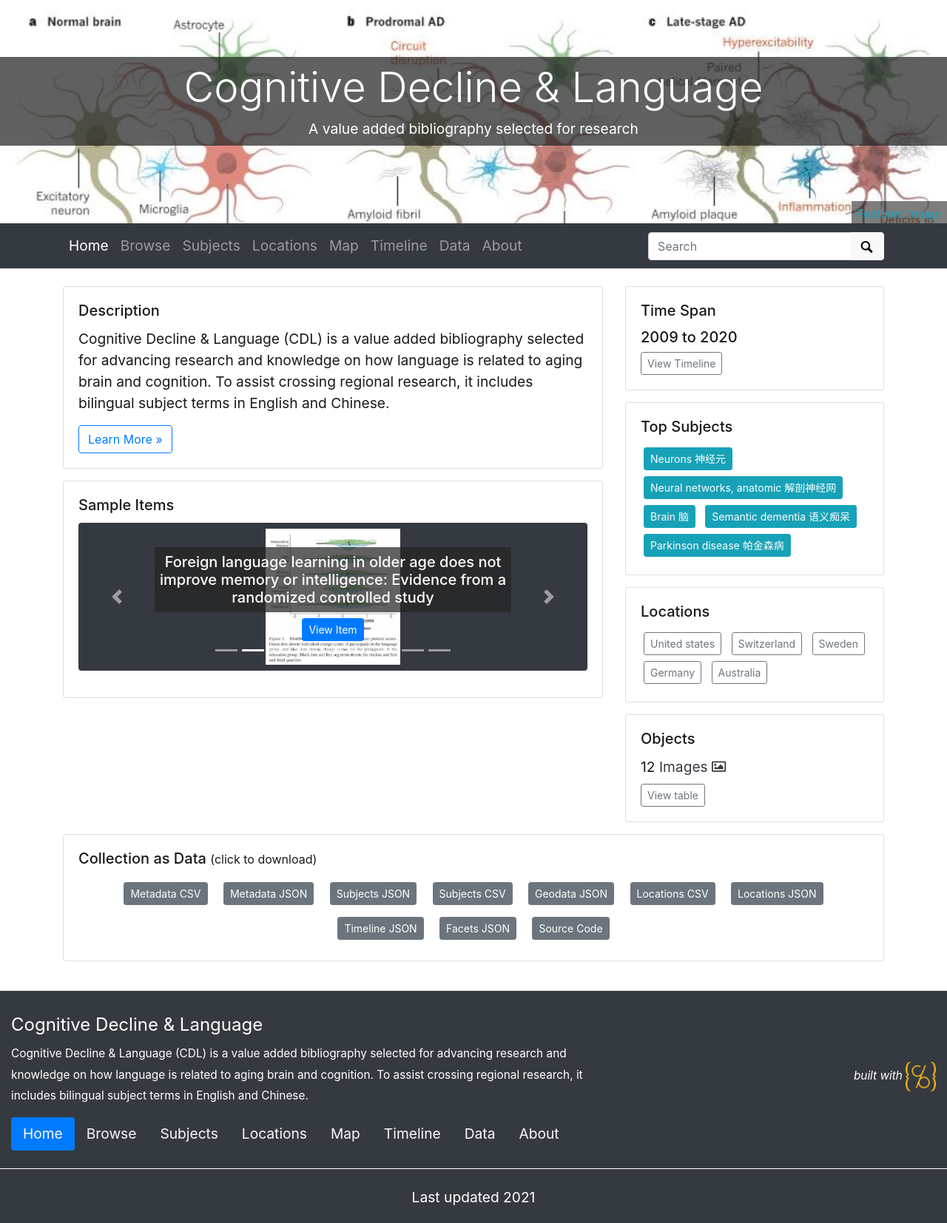
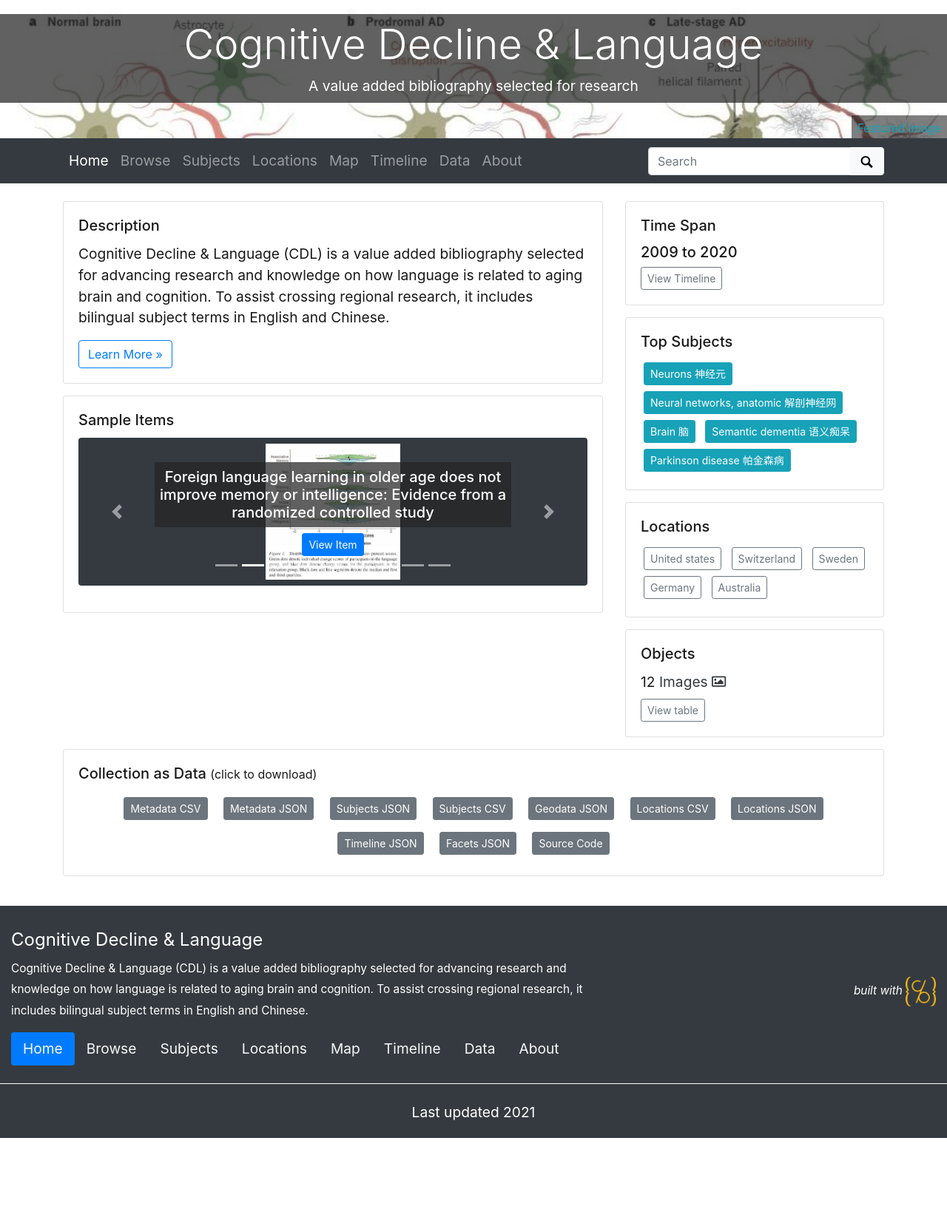
Before and after one commit to archivesw/cogfigcollection, a Jekyll site: the page built from index.md, in a window 1280 px wide. Shown: the whole page at 74% size. Built offline with Jekyll 4.4.1, drawn with Linux system fonts in a browser that asks for light colours; after the commit the page ends 1539 px from its top, so only the background shows below that.

Commit message:
update theme.yml

```diff
--- a/_data/theme.yml
+++ b/_data/theme.yml
@@ -10,7 +10,7 @@
 # use either an objectid (from an item in this collect), a relative location of an image in this repo (ex. /assets/img/feature.jpg), or a full url to an image elsewhere
 featured-image: cogfig027
 # optional: add extra padding around collection title for a larger image feature.
-home-title-y-padding: 4em
+home-title-y-padding: 1em
 # optional: change position of background image, center, top, bottom
 home-banner-image-position: top
 # height of the carousel at the bottom of the home page; this is in px, but just enter a number (don't include "px"). Default is 300
```
